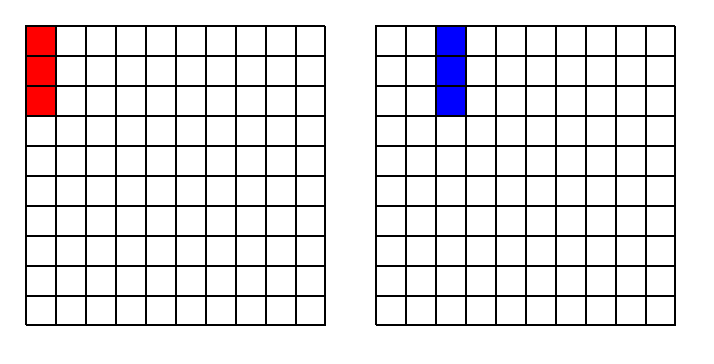
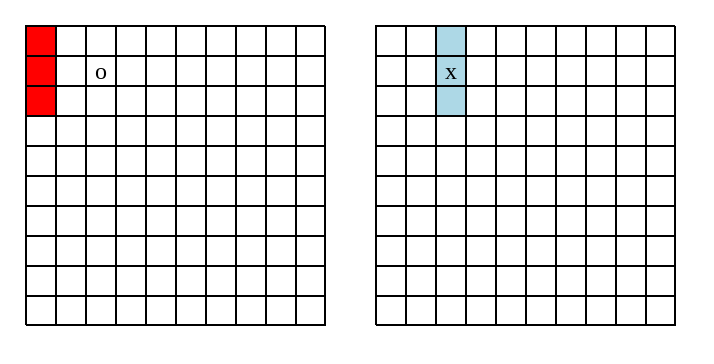
Before and after one commit to bkoch-16/battleship, a website built with webpack: page src/template.html in a window 1280 px wide. Shown: the whole page, without its empty margins (0-714 px from the left). Built offline with nearby package versions, Linux system fonts and the light colour scheme.

Commit message:
test renderboard function
tested renderboard function, ensured it works with hits and misses and displays boats

```diff
--- a/src/Board/board.js
+++ b/src/Board/board.js
@@ -7,13 +7,12 @@ class Gameboard {
 
   placeShip(newShip, coord) {
     if (coord.length !== newShip.length) {
-      return false
+      return false;
     } else {
       for (const element of coord) {
         const letter = element.slice(0, 1).toLowerCase();
         const charCode = letter.charCodeAt(0);
         const number = element.slice(1);
-        console.log(charCode + " " + number)
         if (charCode < 97 || charCode > 106 || number < 1 || number > 10) {
           return false;
         }
@@ -49,11 +48,18 @@ class Gameboard {
   }
 
   renderBoard(color, playerNum) {
-    console.log(this.board)
+    console.log(this.board);
     for (const tile in this.board) {
-      console.log("#playerOne #" + tile)
       const activeTile = document.querySelector("#" + playerNum + " #" + tile);
       activeTile.style.backgroundColor = color;
+    }
+    for (const shot in this.shotHit) {
+      const activeTile = document.querySelector("#" + playerNum + " #" + shot);
+      if (this.shotHit[shot] === true) {
+        activeTile.textContent = "x";
+      } else if (this.shotHit[shot] === false) {
+        activeTile.textContent = "o";
+      }
     }
   }
 }
--- a/src/index.js
+++ b/src/index.js
@@ -9,9 +9,14 @@ const ship1 = new Ship(3, 0, false);
 board1.placeShip(ship1, ["A1", "A2", "A3"]);
 board1.renderBoard("red", "playerOne");
 
-
 const board2 = new Gameboard();
 const player2 = new Player("real", board2);
 const ship2 = new Ship(3, 0, false);
 board2.placeShip(ship2, ["C1", "C2", "C3"]);
-board2.renderBoard("blue", "playerTwo")
+board2.renderBoard("lightblue", "playerTwo");
+
+board2.receiveAttack("C2");
+board2.renderBoard("lightblue", "playerTwo");
+
+board1.receiveAttack("C2");
+board1.renderBoard("red", "playerOne");
--- a/src/styles.css
+++ b/src/styles.css
@@ -23,4 +23,12 @@
   border: solid black 1px;
   width: 30px;
   height: 30px;
+
+  color: black;
+
+  display: flex;
+  align-items: center;
+  justify-content: center;
+
+  font-size: 24px;
 }
```
